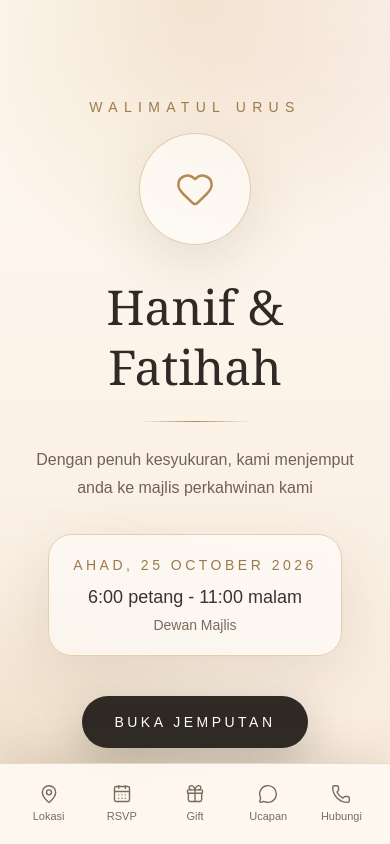
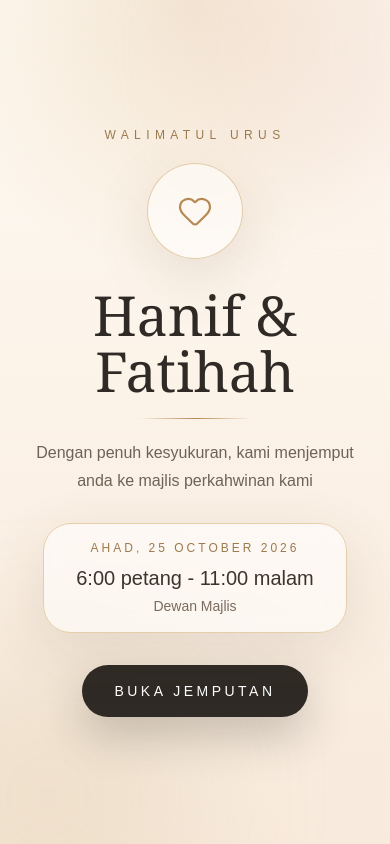
Before and after one commit to rhanifrizal/digital-wedding-invitation, a Next.js app: page / in a window 390 px wide. Shown: the top 844 px of the page. Built offline with nearby package versions, Linux system fonts and the light colour scheme.

Commit message:
Improve hero section mobile spacing

```diff
--- a/src/app/page.tsx
+++ b/src/app/page.tsx
@@ -7,7 +7,7 @@ import {
   MessageCircle,
   Phone,
 } from "lucide-react";
-import { useState } from "react";
+import { useEffect, useRef, useState } from "react";
 import { HeroSection } from "@/components/sections/HeroSection";
 import { CountdownSection } from "@/components/sections/CountdownSection";
 import { TimelineSection } from "@/components/sections/TimelineSection";
@@ -69,23 +69,56 @@ const sheetContent: Record<BottomActionKey, React.ReactNode> = {
 export default function Home() {
   const [activeSheet, setActiveSheet] = useState<BottomActionKey | null>(null);
   const [isInvitationOpened, setIsInvitationOpened] = useState(false);
+  const countdownRef = useRef<HTMLDivElement | null>(null);
 
   const activeAction = bottomActions.find((action) => action.key === activeSheet);
+
+  useEffect(() => {
+    if (isInvitationOpened) {
+      document.body.style.overflow = "";
+      return;
+    }
+
+    document.body.style.overflow = "hidden";
+
+    return () => {
+      document.body.style.overflow = "";
+    };
+  }, [isInvitationOpened]);
+
+  const handleOpenInvitation = () => {
+    setIsInvitationOpened(true);
+
+    window.setTimeout(() => {
+      countdownRef.current?.scrollIntoView({
+        behavior: "smooth",
+        block: "start",
+      });
+    }, 350);
+  };
 
   return (
     <main className="min-h-screen bg-[#fdf8f1] pb-28 text-[#2f2a25]">
       <HeroSection
         isOpened={isInvitationOpened}
-        onOpenInvitation={() => setIsInvitationOpened(true)}
+        onOpenInvitation={handleOpenInvitation}
       />
       <MusicPlayer shouldPlay={isInvitationOpened} />
+      {isInvitationOpened ? (
+        <>
+          <div ref={countdownRef}>
             <CountdownSection />
+          </div>
+
           <TimelineSection />
           <CoupleSlideshowSection />
           <EventDetailsSection />
           <GuestPhotoUploadSection />
           <FAQSection />
+        </>
+      ) : null}
 
+      {isInvitationOpened ? (
         <nav className="fixed inset-x-0 bottom-0 z-50 border-t border-[#e8d9c4] bg-[#fffaf3]/90 px-4 py-3 shadow-[0_-10px_40px_rgba(88,63,38,0.12)] backdrop-blur-xl">
           <div className="mx-auto grid max-w-md grid-cols-5 gap-2">
             {bottomActions.map((action) => {
@@ -110,9 +143,10 @@ export default function Home() {
             })}
           </div>
         </nav>
+      ) : null}
 
       <BottomSheet
-        isOpen={activeSheet !== null}
+        isOpen={isInvitationOpened && activeSheet !== null}
         title={activeAction?.title ?? ""}
         onClose={() => setActiveSheet(null)}
       >
--- a/src/components/sections/HeroSection.tsx
+++ b/src/components/sections/HeroSection.tsx
@@ -11,7 +11,7 @@ type HeroSectionProps = {
 
 export function HeroSection({ isOpened, onOpenInvitation }: HeroSectionProps) {
   return (
-    <section className="relative flex min-h-screen items-center justify-center overflow-hidden px-6 py-16">
+    <section className="relative flex min-h-dvh items-center justify-center overflow-hidden px-6 py-8">
       <div className="absolute inset-0 bg-[radial-gradient(circle_at_top,_rgba(212,175,122,0.28),_transparent_32%),linear-gradient(180deg,_#fffaf3_0%,_#f8eadc_100%)]" />
 
       <motion.div
@@ -46,7 +46,7 @@ export function HeroSection({ isOpened, onOpenInvitation }: HeroSectionProps) {
         transition={{ duration: 0.9, ease: "easeOut" }}
         className="relative z-10 mx-auto flex w-full max-w-md flex-col items-center text-center"
       >
-        <p className="mb-4 text-sm uppercase tracking-[0.45em] text-[#9c7a4d]">
+        <p className="mb-5 text-xs uppercase tracking-[0.45em] text-[#9c7a4d] sm:text-sm">
           {weddingConfig.invitation.title}
         </p>
 
@@ -54,21 +54,24 @@ export function HeroSection({ isOpened, onOpenInvitation }: HeroSectionProps) {
           initial={{ opacity: 0, scale: 0.86 }}
           animate={{ opacity: 1, scale: 1 }}
           transition={{ delay: 0.25, duration: 0.7, ease: "easeOut" }}
-          className="mb-8 flex h-28 w-28 items-center justify-center rounded-full border border-[#d8b989]/70 bg-white/50 shadow-[0_20px_60px_rgba(93,64,37,0.12)] backdrop-blur"
+          className="mb-7 flex h-24 w-24 items-center justify-center rounded-full border border-[#d8b989]/70 bg-white/50 shadow-[0_20px_60px_rgba(93,64,37,0.12)] backdrop-blur sm:h-28 sm:w-28"
         >
-          <Heart className="h-10 w-10 text-[#b58a54]" strokeWidth={1.5} />
+          <Heart
+            className="h-9 w-9 text-[#b58a54] sm:h-10 sm:w-10"
+            strokeWidth={1.5}
+          />
         </motion.div>
 
         <motion.h1
           initial={{ opacity: 0, y: 16 }}
           animate={{ opacity: 1, y: 0 }}
           transition={{ delay: 0.35, duration: 0.7, ease: "easeOut" }}
-          className="font-serif text-5xl leading-tight text-[#2f2a25]"
+          className="font-serif text-[3.45rem] leading-none text-[#2f2a25] sm:text-6xl"
         >
           {weddingConfig.couple.displayNames}
         </motion.h1>
 
-        <div className="my-6 h-px w-28 bg-gradient-to-r from-transparent via-[#b58a54] to-transparent" />
+        <div className="my-5 h-px w-28 bg-gradient-to-r from-transparent via-[#b58a54] to-transparent" />
 
         <p className="max-w-sm text-base leading-7 text-[#6f6257]">
           {weddingConfig.invitation.subtitle}
@@ -78,12 +81,12 @@ export function HeroSection({ isOpened, onOpenInvitation }: HeroSectionProps) {
           initial={{ opacity: 0, y: 18 }}
           animate={{ opacity: 1, y: 0 }}
           transition={{ delay: 0.55, duration: 0.7, ease: "easeOut" }}
-          className="mt-8 rounded-3xl border border-[#e5cfaa] bg-white/55 px-6 py-5 shadow-[0_18px_60px_rgba(88,63,38,0.12)] backdrop-blur"
+          className="mt-7 w-full max-w-[19rem] rounded-[1.75rem] border border-[#e5cfaa] bg-white/55 px-5 py-4 shadow-[0_18px_60px_rgba(88,63,38,0.12)] backdrop-blur sm:max-w-sm sm:px-6 sm:py-5"
         >
-          <p className="text-sm uppercase tracking-[0.25em] text-[#9c7a4d]">
+          <p className="text-xs uppercase tracking-[0.25em] text-[#9c7a4d] sm:text-sm">
             {weddingConfig.event.displayDate}
           </p>
-          <p className="mt-2 text-lg font-medium text-[#3c332c]">
+          <p className="mt-2 text-xl font-medium text-[#3c332c]">
             {weddingConfig.event.time}
           </p>
           <p className="mt-1 text-sm text-[#7a6b5e]">
@@ -97,7 +100,7 @@ export function HeroSection({ isOpened, onOpenInvitation }: HeroSectionProps) {
             onClick={onOpenInvitation}
             whileTap={{ scale: 0.97 }}
             whileHover={{ y: -2 }}
-            className="mt-10 rounded-full bg-[#2f2a25] px-8 py-4 text-sm font-medium uppercase tracking-[0.25em] text-white shadow-[0_18px_45px_rgba(47,42,37,0.25)] transition hover:bg-[#4a3b31]"
+            className="mt-8 rounded-full bg-[#2f2a25] px-8 py-4 text-sm font-medium uppercase tracking-[0.25em] text-white shadow-[0_18px_45px_rgba(47,42,37,0.25)] transition hover:bg-[#4a3b31]"
           >
             {weddingConfig.invitation.openingText}
           </motion.button>
@@ -105,7 +108,7 @@ export function HeroSection({ isOpened, onOpenInvitation }: HeroSectionProps) {
           <motion.p
             initial={{ opacity: 0, y: 8 }}
             animate={{ opacity: 1, y: 0 }}
-            className="mt-10 text-sm uppercase tracking-[0.25em] text-[#9c7a4d]"
+            className="mt-8 text-sm uppercase tracking-[0.25em] text-[#9c7a4d]"
           >
             Jemputan Dibuka
           </motion.p>
```
Lines whose indentation alone changed are shown as unchanged.
